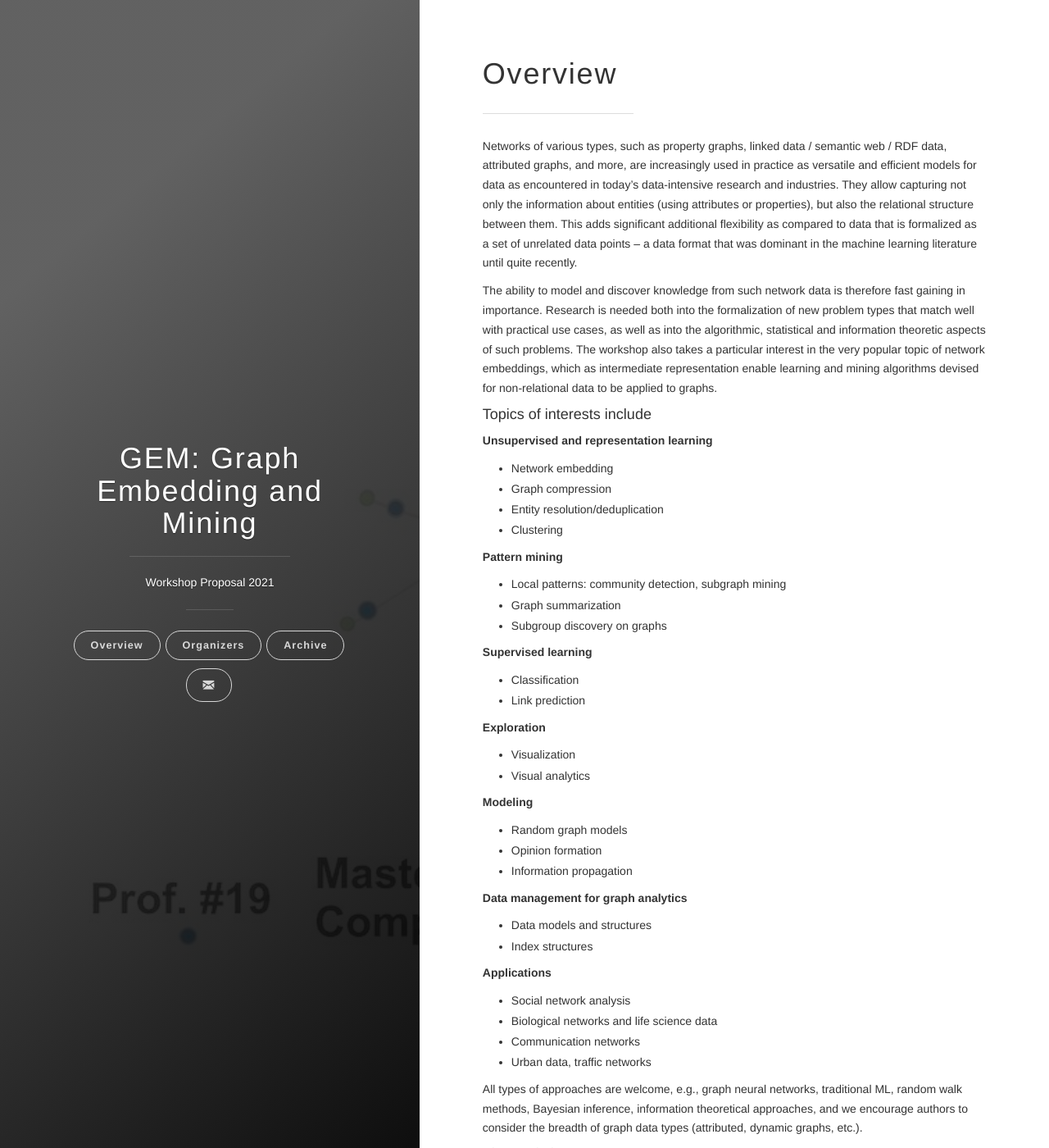
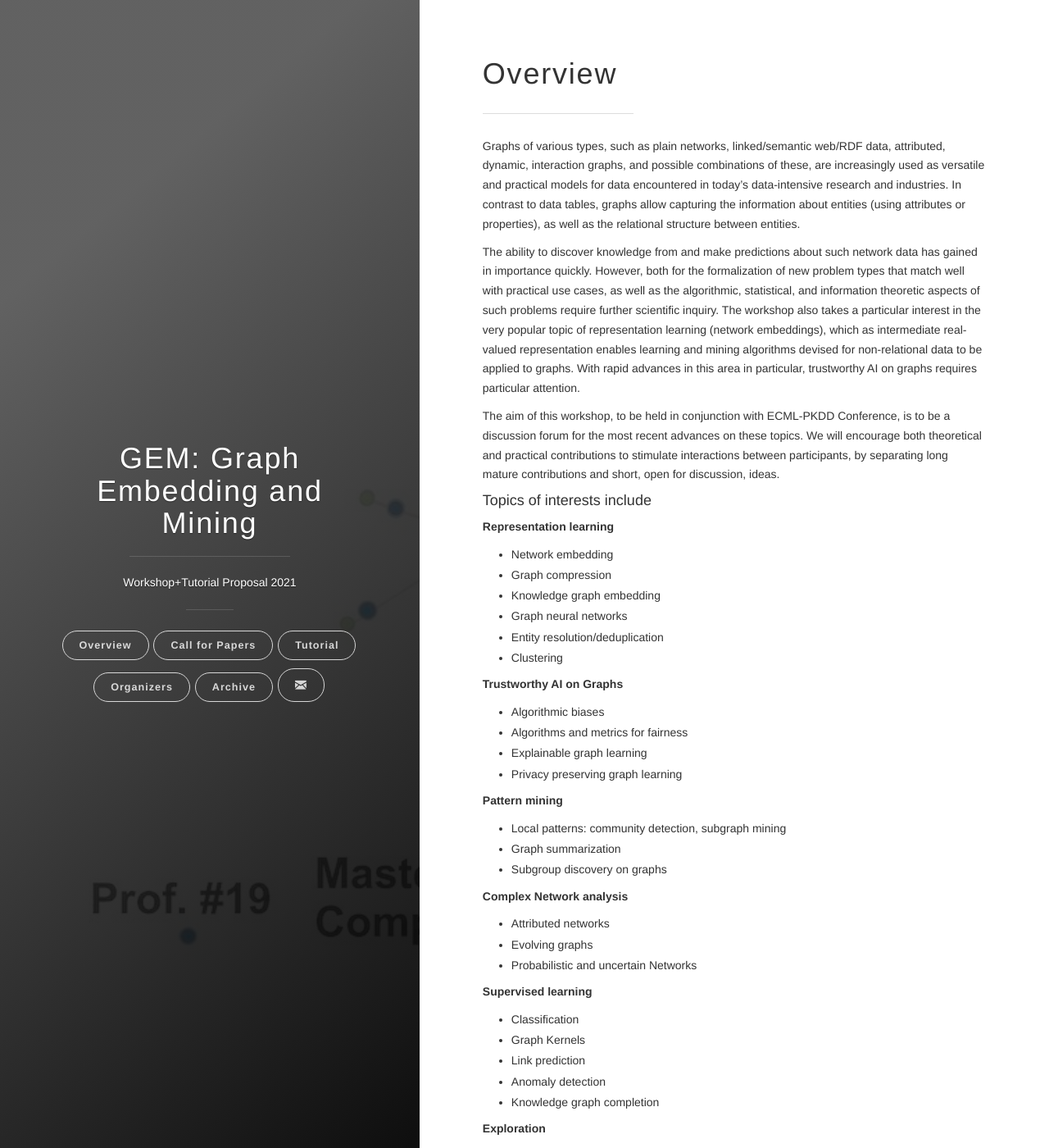
Before and after one commit to gem-ecmlpkdd/gem-ecmlpkdd.github.io, a Jekyll site: the page built from pages/overview.md, in a window 1280 px wide and 1400 px high. Shown: the whole window at 82% size. Built offline with Jekyll 4.4.1, drawn with Linux system fonts in a browser that asks for light colours; nearby versions of some CDN libraries; some of the changed text lies outside the part shown.

Commit message:
reflect the changes of proposals.

```diff
--- a/_config.yml
+++ b/_config.yml
@@ -1,6 +1,6 @@
 # Site settings
 title: 'GEM: Graph Embedding and Mining'
-description: 'Workshop Proposal 2021'
+description: 'Workshop+Tutorial Proposal 2021'
 url: 'http://gem-ecmlpkdd.github.io'
 baseurl: ''
 google_analytics: 'UA-140686722-1'
--- a/_includes/header.html
+++ b/_includes/header.html
@@ -20,6 +20,8 @@
           <nav class="cover-navigation cover-navigation--primary">
             <ul class="navigation">
               <li class="navigation__item"><a href="{{ site.baseurl }}/overview" title="{{ site.title }} Overview" class="blog-button">Overview</a></li>
+              <li class="navigation__item"><a href="{{ site.baseurl }}/cfp" title="{{ site.title }} Call for Papers" class="blog-button">Call for Papers</a></li>
+              <li class="navigation__item"><a href="{{ site.baseurl }}/tutorial" title="{{ site.title }} Tutorial" class="blog-button">Tutorial</a></li>
               <li class="navigation__item"><a href="{{ site.baseurl }}/organizers" title="{{ site.title }} Organizers" class="blog-button">Organizers</a></li>
               <li class="navigation__item"><a href="{{ site.baseurl }}/archive" title="{{ site.title }} Archive" class="blog-button">Archive</a></li>
               <li class="navigation__item">
--- a/pages/overview.md
+++ b/pages/overview.md
@@ -4,26 +4,45 @@ title: Overview
 permalink: /overview/
 ---
 ---
-Networks of various types, such as property graphs, linked data / semantic web / RDF data, attributed graphs, and more, are increasingly used in practice as versatile and efficient models for data as encountered in today’s data-intensive research and industries. They allow capturing not only the information about entities (using attributes or properties), but also the relational structure between them. This adds significant additional flexibility as compared to data that is formalized as a set of unrelated data points -- a data format that was dominant in the machine learning literature until quite recently.
+Graphs of various types, such as plain networks, linked/semantic web/RDF data, attributed, dynamic, interaction graphs, and possible combinations of these, are increasingly used as versatile and practical models for data encountered in today’s data-intensive research and industries. In contrast to data tables, graphs allow capturing the information about entities (using attributes or properties), as well as the relational structure between entities.
 
-The ability to model and discover knowledge from such network data is therefore fast gaining in importance. Research is needed both into the formalization of new problem types that match well with practical use cases, as well as into the algorithmic, statistical and information theoretic aspects of such problems. The workshop also takes a particular interest in the very popular topic of network embeddings, which as intermediate representation enable learning and mining algorithms devised for non-relational data to be applied to graphs.
+The ability to discover knowledge from and make predictions about such network data has gained in importance quickly. However, both for the formalization of new problem types that match well with practical use cases, as well as the algorithmic, statistical, and information theoretic aspects of such problems require further scientific inquiry. The workshop also takes a particular interest in the very popular topic of representation learning (network embeddings), which as intermediate real-valued representation enables learning and mining algorithms devised for non-relational data to be applied to graphs. With rapid advances in this area in particular, trustworthy AI on graphs requires particular attention.
+
+The aim of this workshop, to be held in conjunction with ECML-PKDD Conference, is to be a discussion forum for the most recent advances on these topics. We will encourage both theoretical and practical contributions to stimulate interactions between participants, by separating long mature contributions and short, open for discussion, ideas.
+
 
 #### Topics of interests include
 
-**Unsupervised and representation learning**
+**Representation learning**
 - Network embedding
 - Graph compression
+- Knowledge graph embedding
+- Graph neural networks
 - Entity resolution/deduplication
 - Clustering
+
+**Trustworthy AI on Graphs**
+- Algorithmic biases
+- Algorithms and metrics for fairness
+- Explainable graph learning
+- Privacy preserving graph learning
 
 **Pattern mining**
 - Local patterns: community detection, subgraph mining
 - Graph summarization
 - Subgroup discovery on graphs
 
+**Complex Network analysis**
+- Attributed networks
+- Evolving graphs
+- Probabilistic and uncertain Networks
+
 **Supervised learning**
 - Classification
+- Graph Kernels
 - Link prediction
+- Anomaly detection
+- Knowledge graph completion
 
 **Exploration**
 - Visualization
@@ -42,12 +61,15 @@ The ability to model and discover knowledge from such network data is therefore
 - Social network analysis
 - Biological networks and life science data
 - Communication networks
+- User-item interaction networks in the recommendation scenario
 - Urban data, traffic networks
 
 All types of approaches are welcome, e.g., graph neural networks, traditional ML, random walk methods, Bayesian inference, information theoretical approaches, and we encourage authors to consider the breadth of graph data types (attributed, dynamic graphs, etc.).
 
 #### The workshop
-The workshop will feature:
+The workshop will feature
 - keynote speakers,
 - a few contributed talks,
-- a poster session.
+- a poster session, and
+- small-group discussions on hot topics that are aimed to bring together academia and industry or end-users in application areas.
+It will be accompanied by a half-day tutorial dedicated to machine learning and analysis of large real-world graphs with scikit-network.
```
Also changed, not shown: pages/cfp.md (added, +104 -0 lines), pages/tutorial.md (added, +48 -0 lines), 8 other files.
